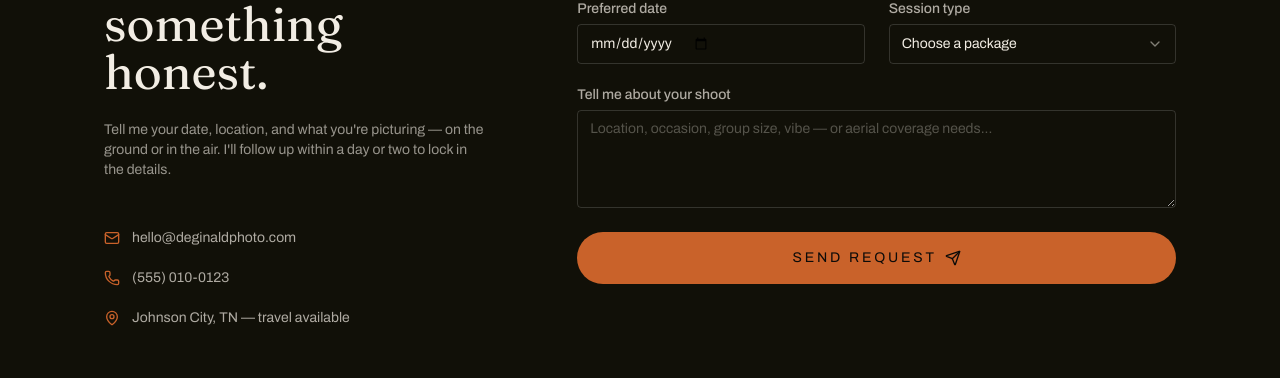
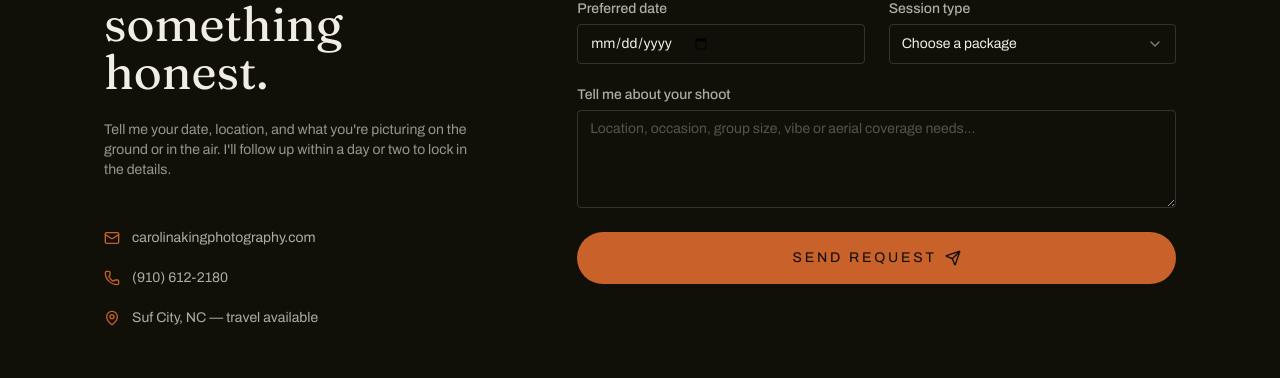
Before and after one commit to deginald/deginald-photography, a Next.js app: page /real-estate in a window 1280 px wide. Shown: the part 3147-3525 px from the top of the page. Built offline with nearby package versions, Linux system fonts and the light colour scheme.

Commit message:
Update booking-section.tsx

```diff
--- a/components/booking-section.tsx
+++ b/components/booking-section.tsx
@@ -37,7 +37,7 @@ export function BookingSection() {
             something honest.
           </h2>
           <p className="mt-6 max-w-sm font-body text-sm text-[#f2ede4]/60">
-            Tell me your date, location, and what you're picturing — on the
+            Tell me your date, location, and what you're picturing on the
             ground or in the air. I'll follow up within a day or two to lock
             in the details.
           </p>
@@ -45,15 +45,15 @@ export function BookingSection() {
           <div className="mt-12 flex flex-col gap-5">
             <div className="flex items-center gap-3 font-body text-sm text-[#f2ede4]/70">
               <Mail className="h-4 w-4 text-[#c9622a]" />
-              hello@deginaldphoto.com
+              carolinakingphotography.com
             </div>
             <div className="flex items-center gap-3 font-body text-sm text-[#f2ede4]/70">
               <Phone className="h-4 w-4 text-[#c9622a]" />
-              (555) 010-0123
+              (910) 612-2180
             </div>
             <div className="flex items-center gap-3 font-body text-sm text-[#f2ede4]/70">
               <MapPin className="h-4 w-4 text-[#c9622a]" />
-              Johnson City, TN — travel available
+              Suf City, NC — travel available
             </div>
           </div>
         </div>
@@ -66,7 +66,7 @@ export function BookingSection() {
                 Request received
               </p>
               <p className="max-w-xs font-body text-sm text-[#f2ede4]/60">
-                Thanks — I'll reach out shortly to confirm your session
+                Thanks! I'll reach out shortly to confirm your session
                 details.
               </p>
             </div>
@@ -136,7 +136,7 @@ export function BookingSection() {
                 <Textarea
                   id="message"
                   rows={4}
-                  placeholder="Location, occasion, group size, vibe — or aerial coverage needs..."
+                  placeholder="Location, occasion, group size, vibe or aerial coverage needs..."
                   className="border-white/15 bg-transparent text-[#f2ede4] placeholder:text-[#f2ede4]/30"
                 />
               </div>
```
